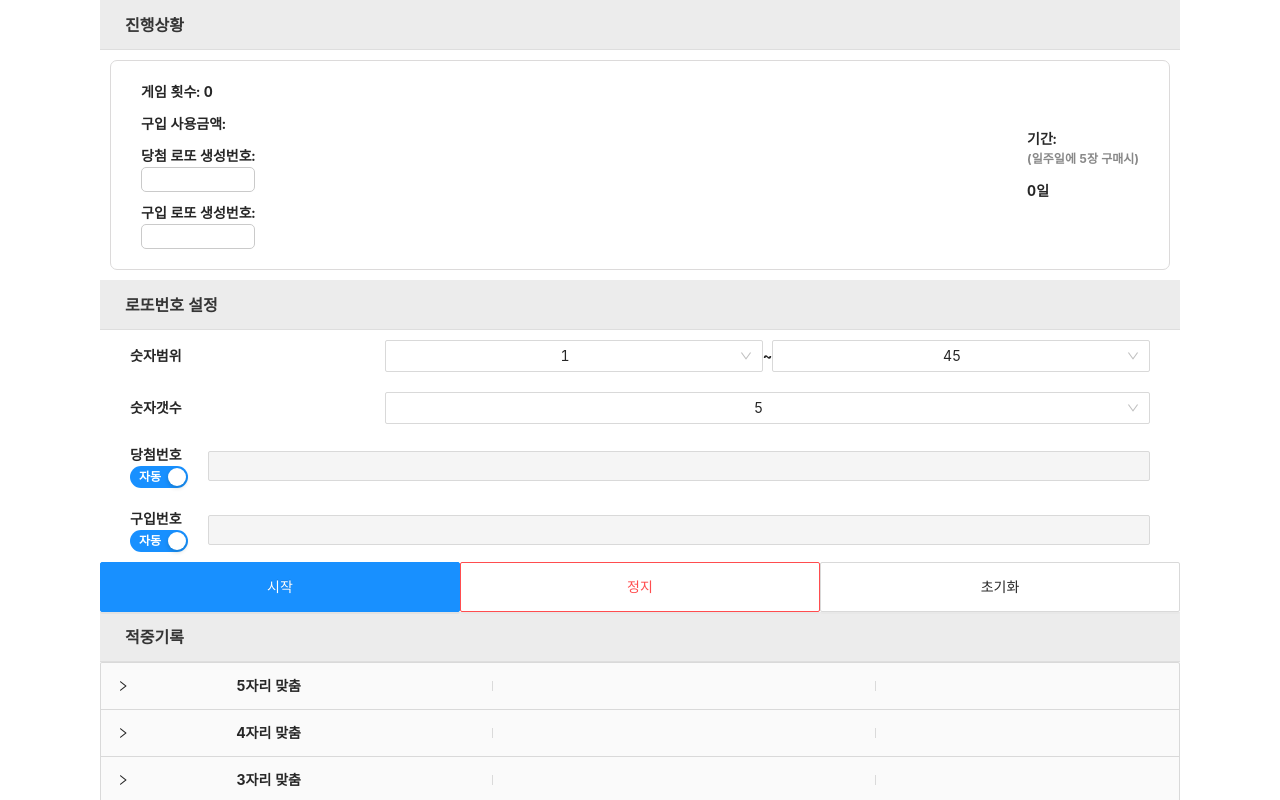
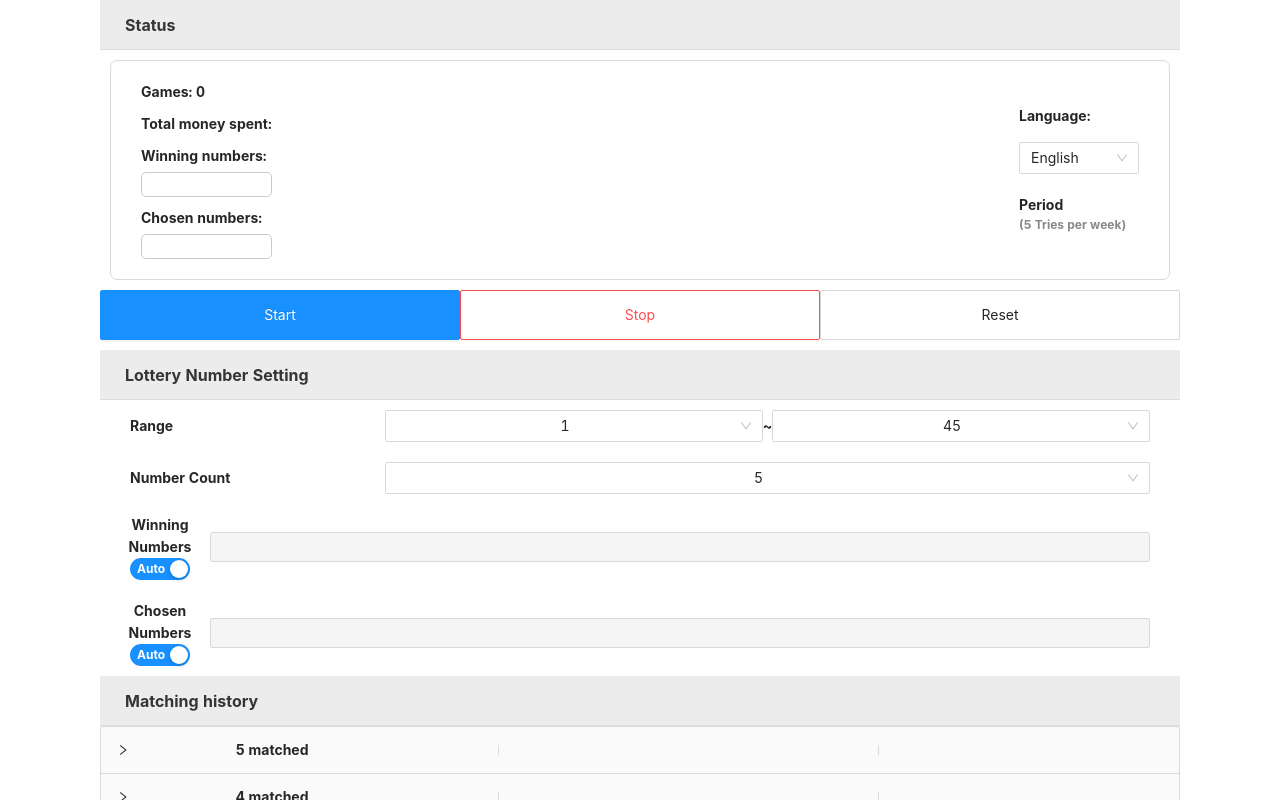
Before and after one commit to hck1205/next-lottery, a Next.js app: page / in a window 1280 px wide. Shown: the top 800 px of the page. Built offline with nearby package versions, Linux system fonts and the light colour scheme.

Commit message:
added langpacks

```diff
--- a/components/CorrectedNumber.tsx
+++ b/components/CorrectedNumber.tsx
@@ -6,9 +6,10 @@ const { Panel } = Collapse;
 
 type Props = {
   numberOfInputs: number;
+  langpack: any;
 };
 
-function CorrectedNumber({ numberOfInputs }: Props) {
+function CorrectedNumber({ numberOfInputs, langpack }: Props) {
   const leastNumber = useMemo(() => Math.floor(numberOfInputs / 2), []);
   return (
     <Wrapper>
@@ -16,7 +17,7 @@ function CorrectedNumber({ numberOfInputs }: Props) {
         {[...Array(numberOfInputs + 1)].map((_, index) => {
           const header = (
             <div key={`percentage_number_${index}`} className="percentage">
-              <div>{`${numberOfInputs - index}자리 맞춤`}</div>
+              <div>{`${numberOfInputs - index} ${langpack.numberMatched}`}</div>
               <span className="splitter" />
               <div
                 className="percentage"
@@ -46,7 +47,7 @@ function CorrectedNumber({ numberOfInputs }: Props) {
               forceRender={true}
             >
               {index > leastNumber ? (
-                <div>낮은 적중은 기록을 하지 않습니다.</div>
+                <div>{langpack.skipHistoryDesc}</div>
               ) : (
                 history
               )}
@@ -99,6 +100,7 @@ const Wrapper = styled.div`
       background: #e2e2e2;
       border-radius: 11px;
       margin: 6px 6px;
+      min-width: 130px;
 
       span {
         padding: 0 2.5px;
--- a/components/NumberMethod.tsx
+++ b/components/NumberMethod.tsx
@@ -32,6 +32,7 @@ type Props = {
   rangeEndNum: number;
   checked: boolean;
   gameStart: boolean;
+  langpack: any;
 };
 
 function LotteryNumberMethod({
@@ -44,6 +45,7 @@ function LotteryNumberMethod({
   rangeEndNum,
   checked,
   gameStart,
+  langpack,
 }: Props) {
   return (
     <Wrapper>
@@ -51,8 +53,8 @@ function LotteryNumberMethod({
         <span>{title}</span>
         <Switch
           defaultChecked
-          checkedChildren="자동"
-          unCheckedChildren="수동"
+          checkedChildren={langpack.auto}
+          unCheckedChildren={langpack.manual}
           onChange={(isGenAuto) => {
             isGenAuto && setGenNumList([]);
             setGenNumType(isGenAuto);
@@ -73,8 +75,8 @@ function LotteryNumberMethod({
         <Select
           mode="multiple"
           allowClear
-          style={{ width: '100%' }}
-          placeholder={checked ? '' : '번호를 선택해주세요.'}
+          style={{ width: '100%', textAlign: 'center' }}
+          placeholder={checked ? '' : langpack.selectDesc}
           value={genNumList}
           onChange={(selectedList) => {
             if (selectedList.length <= numberOfInputs) {
@@ -100,6 +102,9 @@ const Wrapper = styled.div`
     display: flex;
     flex-direction: column;
     padding-right: 20px;
+    width: 80px;
+    align-items: center;
+    text-align: center;
 
     span {
       font-weight: bold;
--- /dev/null
+++ b/langpack/index.ts
@@ -0,0 +1,64 @@
+export default {
+  KO: {
+    status: '진행상황',
+    gameCount: '게임횟수',
+    totalSpendMoney: '총 사용금액',
+    genWinLottryNum: '당첨 로또 생성번호',
+    genBuyLottryNum: '구입 로또 생성번호',
+    language: '언어',
+    langEn: '영어',
+    langKo: '한국어',
+    period: '기간',
+    periodDesc: '일주일에 5장 구매',
+    currency: '원',
+    day: '일',
+    month: '개월',
+    year: '년',
+    configLotteryNum: '로또번호 설정',
+    numberRange: '숫자범위',
+    numberCount: '숫자개수',
+    winNumber: '당첨번호',
+    buyNumber: '구입번호',
+    correctionHistory: '적중기록',
+    numberMatched: '자리 맞춤',
+    count: '회',
+    start: '시작',
+    stop: '정지',
+    reset: '초기화',
+    auto: '자동',
+    manual: '수동',
+    selectDesc: '번호를 선택해 주세요',
+    skipHistoryDesc: '낮은 적중은 기록을 하지 않습니다.',
+  },
+  EN: {
+    status: 'Status',
+    gameCount: 'Games',
+    totalSpendMoney: 'Total money spent',
+    genWinLottryNum: 'Winning numbers',
+    genBuyLottryNum: 'Chosen numbers',
+    language: 'Language',
+    langEn: 'English',
+    langKo: 'Korean',
+    period: 'Period',
+    periodDesc: '5 Tries per week',
+    currency: 'USD',
+    day: 'Days',
+    month: 'Months',
+    year: 'Years',
+    configLotteryNum: 'Lottery Number Setting',
+    numberRange: 'Range',
+    numberCount: 'Number Count',
+    winNumber: 'Winning Numbers',
+    buyNumber: 'Chosen Numbers',
+    correctionHistory: 'Matching history',
+    numberMatched: 'matched',
+    count: 'times',
+    start: 'Start',
+    stop: 'Stop',
+    reset: 'Reset',
+    auto: 'Auto',
+    manual: 'Manual',
+    selectDesc: 'Select Numbers',
+    skipHistoryDesc: 'Low matching numbers are not written',
+  },
+};
--- a/pages/index.tsx
+++ b/pages/index.tsx
@@ -1,5 +1,5 @@
 import React, { useEffect, useRef, useState } from 'react';
-import { Button } from 'antd';
+import { Select, Button } from 'antd';
 
 import styled from '@emotion/styled';
 import { css } from '@emotion/react';
@@ -8,8 +8,11 @@ import LotteryNumberRange from '../components/NumberRange';
 import LotteryNumberOfNumbers from '../components/NumberOfNumbers';
 import LotteryNumberMethod from '../components/NumberMethod';
 import CorrectedNumber from '../components/CorrectedNumber';
+import LangPack from '../langpack';
 
 import 'antd/dist/antd.css';
+
+const { Option } = Select;
 
 let gameCount = 0;
 let periodDay = 0;
@@ -17,6 +20,7 @@ let numberOfTimesOfCorrection: { [key: string]: any } = {};
 const costForOneTry = 1000;
 
 function Lottery() {
+  const [lang, setLang] = useState('EN');
   const [rangeStartNum, setRangeStartNum] = useState(1);
   const [rangeEndNum, setRangeEndNum] = useState(45);
   const [numberOfInputs, setNumberOfInputs] = useState(5);
@@ -45,6 +49,8 @@ function Lottery() {
   //투자금
   const moneySpendOnBuying = useRef<HTMLDivElement>(null);
 
+  const L = LangPack[lang];
+
   const startGame = () => {
     const updateText: any = setInterval(() => {
       let winNumber: number[] = genWinNumList;
@@ -56,21 +62,22 @@ function Lottery() {
 
       if (periodDayText.current) {
         if (gameCount % 5 === 0) {
-          periodDayText.current.innerHTML = ` ${(periodDay += 7)}일`;
+          periodDayText.current.innerHTML = ` ${(periodDay += 7)} ${L.day}`;
         }
       }
 
       if (periodMonthText.current) {
         const value = Math.floor(periodDay / 30);
-        if (value > 0) periodMonthText.current.innerHTML = ` ${value}개월`;
+        if (value > 0)
+          periodMonthText.current.innerHTML = ` ${value} ${L.month}`;
       }
 
       if (periodYearText.current) {
         const value = Math.floor(periodDay / 365);
         if (value > 0)
-          periodYearText.current.innerHTML = ` ${Math.floor(
-            periodDay / 365
-          )}년`;
+          periodYearText.current.innerHTML = ` ${Math.floor(periodDay / 365)} ${
+            L.year
+          }`;
       }
 
       // if (genWinNumType) { // 자동이면
@@ -140,16 +147,18 @@ function Lottery() {
           );
 
           if (correctedCntEle) {
-            correctedCntEle.innerHTML = `<div>${correctedCnt}회</div>`;
+            correctedCntEle.innerHTML = `<div>${correctedCnt} ${L.count}</div>`;
           }
         }
       }
 
       // 투자금
       if (moneySpendOnBuying.current) {
+        let currency = lang === 'KO' ? 'ko-KR' : 'en-EN';
+
         moneySpendOnBuying.current.innerHTML = `${(
           gameCount * costForOneTry
-        ).toLocaleString('ko-KR')}원`;
+        ).toLocaleString(currency)} ${L.currency}`;
       }
     }, 50);
     setGameStart(true);
@@ -211,6 +220,9 @@ function Lottery() {
       if (periodYearText.current) {
         periodYearText.current.innerHTML = '';
       }
+      if (moneySpendOnBuying.current) {
+        moneySpendOnBuying.current.innerHTML = '';
+      }
 
       setGenWinNumType(true);
       setGenWinNumList([]);
@@ -253,22 +265,22 @@ function Lottery() {
       <ContentWrapper>
         <ul>
           <li>
-            <h1>진행상황</h1>
+            <h1>{L.status}</h1>
 
             <StatisticsWrapper>
               <ul>
                 <li>
-                  게임 횟수:
+                  {L.gameCount}:
                   <span ref={gameCountText}>{` ${gameCount}`}</span>
                 </li>
                 <li>
-                  <span>구입 사용금액: </span>
+                  <span>{L.totalSpendMoney}:</span>
                   <div ref={moneySpendOnBuying} />
                 </li>
                 {/* <li>수익금:</li> */}
 
                 <li>
-                  당첨 로또 생성번호:
+                  {L.genWinLottryNum}:
                   <div
                     className={'statistic-lottery-number'}
                     ref={winNumberText}
@@ -276,7 +288,7 @@ function Lottery() {
                 </li>
 
                 <li>
-                  구입 로또 생성번호:
+                  {L.genBuyLottryNum}:
                   <div
                     className={'statistic-lottery-number'}
                     ref={buyNumberText}
@@ -286,66 +298,29 @@ function Lottery() {
 
               <ul>
                 <li>
-                  <span>기간: </span>
-                  <p>(일주일에 5장 구매시)</p>
-                  <div ref={periodDayText}>{` ${periodDay}일`}</div>
+                  <span>{L.language}:</span>
+                  <div>
+                    <Select
+                      defaultValue="EN"
+                      style={{ width: 120 }}
+                      onChange={(value) => {
+                        setLang(value);
+                      }}
+                    >
+                      <Option value="EN">{L.langEn}</Option>
+                      <Option value="KO">{L.langKo}</Option>
+                    </Select>
+                  </div>
+                </li>
+                <li>
+                  <span>{L.period}</span>
+                  <p>({L.periodDesc})</p>
+                  <div ref={periodDayText} />
                   <div ref={periodMonthText} />
                   <div ref={periodYearText} />
                 </li>
               </ul>
             </StatisticsWrapper>
-          </li>
-          <li>
-            <h1>로또번호 설정</h1>
-            <div className="contents">
-              <h2>숫자범위</h2>
-              <LotteryNumberRange
-                rangeStartNum={rangeStartNum}
-                setRangeStartNum={setRangeStartNum}
-                resetGame={resetGame}
-                gameStart={gameStart}
-                rangeEndNum={rangeEndNum}
-                setRangeEndNum={setRangeEndNum}
-              />
-            </div>
-
-            <div className="contents">
-              <h2>숫자갯수</h2>
-              <LotteryNumberOfNumbers
-                numberOfInputs={numberOfInputs}
-                setNumberOfInputs={setNumberOfInputs}
-                resetGame={resetGame}
-                gameStart={gameStart}
-              />
-            </div>
-
-            <div className="contents">
-              <LotteryNumberMethod
-                title={'당첨번호'}
-                setGenNumList={setGenWinNumList}
-                genNumList={genWinNumList}
-                numberOfInputs={numberOfInputs}
-                setGenNumType={setGenWinNumType}
-                rangeStartNum={rangeStartNum}
-                rangeEndNum={rangeEndNum}
-                checked={genWinNumType}
-                gameStart={gameStart}
-              />
-            </div>
-
-            <div className="contents">
-              <LotteryNumberMethod
-                title={'구입번호'}
-                setGenNumList={setGenBuyNumList}
-                genNumList={genBuyNumList}
-                numberOfInputs={numberOfInputs}
-                setGenNumType={setGenBuyNumType}
-                rangeStartNum={rangeStartNum}
-                rangeEndNum={rangeEndNum}
-                checked={genBuyNumType}
-                gameStart={gameStart}
-              />
-            </div>
           </li>
           <li>
             <ButtonWrapper>
@@ -362,7 +337,7 @@ function Lottery() {
                 }}
                 block
               >
-                시작
+                {L.start}
               </Button>
 
               <Button
@@ -373,16 +348,71 @@ function Lottery() {
                 block
                 danger
               >
-                정지
+                {L.stop}
               </Button>
               <Button type="default" onClick={() => resetGame()} block>
-                초기화
+                {L.reset}
               </Button>
             </ButtonWrapper>
           </li>
           <li>
-            <h1>적중기록</h1>
-            <CorrectedNumber numberOfInputs={numberOfInputs} />
+            <h1>{L.configLotteryNum}</h1>
+            <div className="contents">
+              <h2>{L.numberRange}</h2>
+              <LotteryNumberRange
+                rangeStartNum={rangeStartNum}
+                setRangeStartNum={setRangeStartNum}
+                resetGame={resetGame}
+                gameStart={gameStart}
+                rangeEndNum={rangeEndNum}
+                setRangeEndNum={setRangeEndNum}
+              />
+            </div>
+
+            <div className="contents">
+              <h2>{L.numberCount}</h2>
+              <LotteryNumberOfNumbers
+                numberOfInputs={numberOfInputs}
+                setNumberOfInputs={setNumberOfInputs}
+                resetGame={resetGame}
+                gameStart={gameStart}
+              />
+            </div>
+
+            <div className="contents">
+              <LotteryNumberMethod
+                title={L.winNumber}
+                setGenNumList={setGenWinNumList}
+                genNumList={genWinNumList}
+                numberOfInputs={numberOfInputs}
+                setGenNumType={setGenWinNumType}
+                rangeStartNum={rangeStartNum}
+                rangeEndNum={rangeEndNum}
+                checked={genWinNumType}
+                gameStart={gameStart}
+                langpack={L}
+              />
+            </div>
+
+            <div className="contents">
+              <LotteryNumberMethod
+                title={L.buyNumber}
+                setGenNumList={setGenBuyNumList}
+                genNumList={genBuyNumList}
+                numberOfInputs={numberOfInputs}
+                setGenNumType={setGenBuyNumType}
+                rangeStartNum={rangeStartNum}
+                rangeEndNum={rangeEndNum}
+                checked={genBuyNumType}
+                gameStart={gameStart}
+                langpack={L}
+              />
+            </div>
+          </li>
+
+          <li>
+            <h1>{L.correctionHistory}</h1>
+            <CorrectedNumber numberOfInputs={numberOfInputs} langpack={L} />
           </li>
         </ul>
       </ContentWrapper>
@@ -458,6 +488,7 @@ const ButtonWrapper = styled.div`
   button {
     width: 100%;
     height: 50px;
+    margin: 10px 0;
   }
 `;
 
@@ -468,7 +499,7 @@ const StatisticsWrapper = styled.div`
   padding: 10px ${sidePadding}px;
   border: 1px solid #dcdada;
   border-radius: 7px;
-  margin: 10px 10px;
+  margin: 10px 10px 0;
 
   @media only screen and (max-width: 768px) {
     padding: 10px 10px;
@@ -484,6 +515,11 @@ const StatisticsWrapper = styled.div`
       p {
         font-size: 12px;
         color: #888888;
+        margin: 0;
+      }
+
+      div {
+        margin: 5px 0;
       }
     }
 
```
